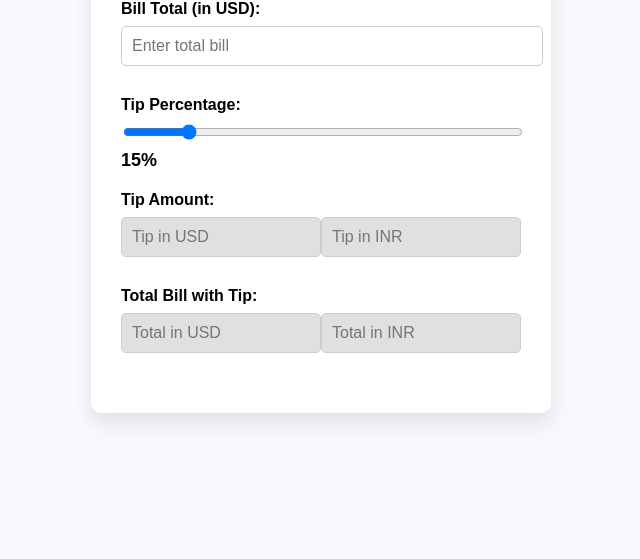
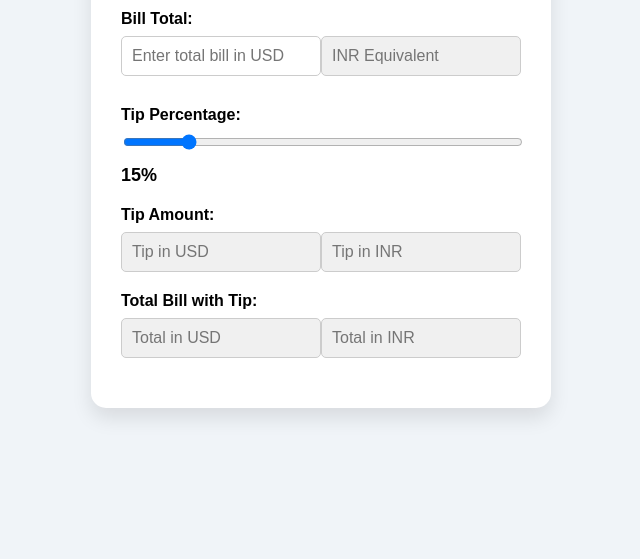
Before and after one commit to Tejasrip28/itmd-541, a plain HTML site: page Lab3/index.html in a window 1280 px wide. Shown: the part 241-800 px from the top of the page, without its empty margins (319-959 px from the left). Drawn offline with Linux system fonts and the light colour scheme.

Commit message:
designing

```diff
--- a/Lab3/index.html
+++ b/Lab3/index.html
@@ -12,8 +12,11 @@
 
         <form id="tip-form">
             <div class="form-group">
-                <label for="billAmount">Bill Total (in USD):</label>
-                <input type="text" id="billAmount" placeholder="Enter total bill" required>
+                <label for="billAmount">Bill Total:</label>
+                <div class="bill-input">
+                    <input type="text" id="billAmount" placeholder="Enter total bill in USD" required>
+                    <input type="text" id="billAmountINR" disabled placeholder="INR Equivalent">
+                </div>
             </div>
 
             <div class="form-group">
--- a/Lab3/script.js
+++ b/Lab3/script.js
@@ -1,5 +1,6 @@
 document.addEventListener('DOMContentLoaded', () => {
     const billAmount = document.getElementById('billAmount');
+    const billAmountINR = document.getElementById('billAmountINR');
     const tipRange = document.getElementById('tipRange');
     const tipPercentage = document.getElementById('tipPercentage');
     const tipAmountUSD = document.getElementById('tipAmountUSD');
@@ -16,18 +17,21 @@ document.addEventListener('DOMContentLoaded', () => {
 
         if (isNaN(bill) || bill <= 0) {
             errorMessage.textContent = 'Please enter a valid bill amount!';
-            tipAmountUSD.value = '';
-            tipAmountINR.value = '';
-            totalAmountUSD.value = '';
-            totalAmountINR.value = '';
+            clearOutputs();
             return;
         } else {
             errorMessage.textContent = '';
         }
 
+        // Convert bill amount to INR
+        const billInINR = (bill * exchangeRateINR).toFixed(2);
+        billAmountINR.value = `₹${billInINR}`;
+
+        // Calculate tip and total amounts in USD
         const calculatedTipUSD = (bill * tipPercent / 100).toFixed(2);
         const calculatedTotalUSD = (bill + parseFloat(calculatedTipUSD)).toFixed(2);
 
+        // Calculate tip and total amounts in INR
         const calculatedTipINR = (calculatedTipUSD * exchangeRateINR).toFixed(2);
         const calculatedTotalINR = (calculatedTotalUSD * exchangeRateINR).toFixed(2);
 
@@ -42,6 +46,14 @@ document.addEventListener('DOMContentLoaded', () => {
         tipPercentage.textContent = `${tipPercent}%`;
     };
 
+    const clearOutputs = () => {
+        billAmountINR.value = '';
+        tipAmountUSD.value = '';
+        tipAmountINR.value = '';
+        totalAmountUSD.value = '';
+        totalAmountINR.value = '';
+    };
+
     billAmount.addEventListener('input', calculateTip);
     tipRange.addEventListener('input', calculateTip);
 });
--- a/Lab3/style.css
+++ b/Lab3/style.css
@@ -1,7 +1,7 @@
 /* General body styling */
 body {
     font-family: 'Arial', sans-serif;
-    background-color: #f7f9fc;
+    background-color: #f0f4f8;
     display: flex;
     justify-content: center;
     align-items: center;
@@ -13,7 +13,7 @@ body {
 .container {
     background-color: #fff;
     padding: 30px;
-    border-radius: 10px;
+    border-radius: 15px;
     box-shadow: 0px 10px 20px rgba(0, 0, 0, 0.1);
     width: 400px;
     text-align: center;
@@ -23,7 +23,8 @@ body {
 h1 {
     color: #333;
     margin-bottom: 20px;
-    font-size: 24px;
+    font-size: 28px;
+    font-weight: 600;
 }
 
 /* Form groups styling */
@@ -39,9 +40,14 @@ label {
     margin-bottom: 8px;
 }
 
-/* Input field styling */
-input[type="text"] {
-    width: 100%;
+/* Styling for the bill input in both USD and INR */
+.bill-input {
+    display: flex;
+    justify-content: space-between;
+}
+
+.bill-input input {
+    width: 48%;
     padding: 10px;
     font-size: 16px;
     border-radius: 5px;
@@ -49,13 +55,21 @@ input[type="text"] {
     margin-bottom: 10px;
 }
 
+/* Input field styling */
+input[type="text"] {
+    padding: 10px;
+    font-size: 16px;
+    border-radius: 5px;
+    border: 1px solid #ccc;
+}
+
 input[type="range"] {
     width: 100%;
     margin-bottom: 10px;
 }
 
-#tipAmountUSD, #tipAmountINR, #totalAmountUSD, #totalAmountINR {
-    background-color: #e0e0e0;
+#tipAmountUSD, #tipAmountINR, #totalAmountUSD, #totalAmountINR, #billAmountINR {
+    background-color: #f0f0f0;
     color: #555;
     cursor: not-allowed;
 }
@@ -76,10 +90,13 @@ input[type="range"] {
 #tipPercentage {
     font-size: 18px;
     font-weight: bold;
+    display: inline-block;
+    margin-top: 5px;
 }
 
 /* Error message styling */
 #error-message {
     color: red;
     font-weight: bold;
+    margin-top: 10px;
 }
```
